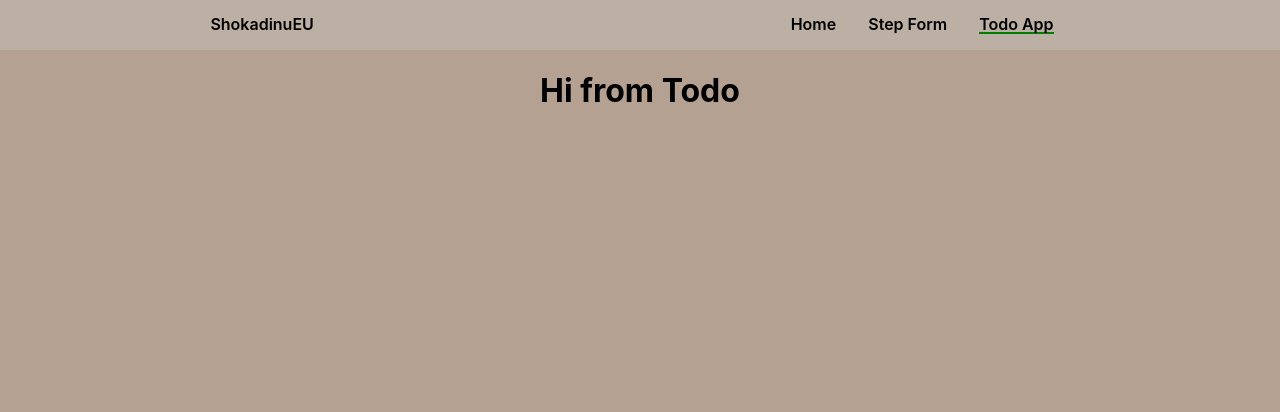
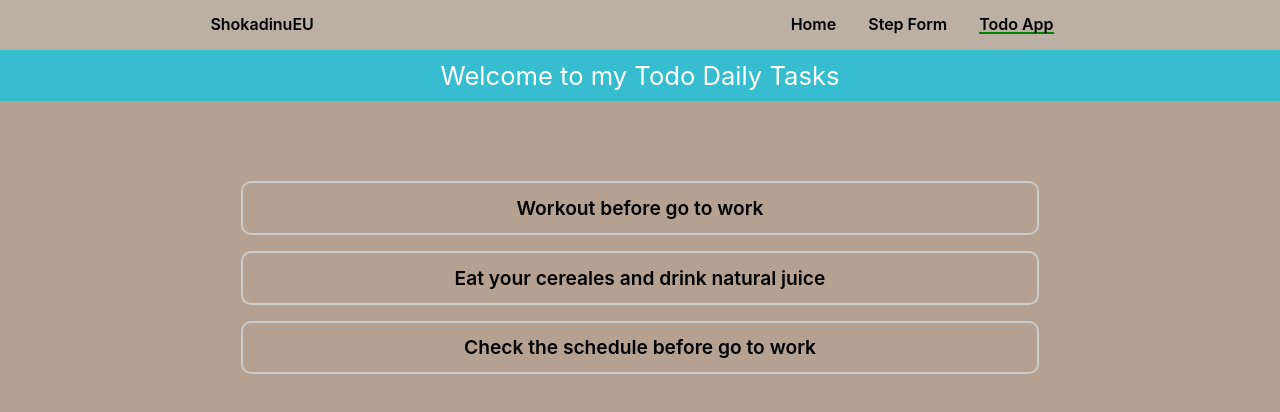
Before and after one commit to ShokadinuEU/react-cool-apps, a React (Create React App) app: page /todo-app in a window 1280 px wide. Shown: the top 412 px of the page. Built offline with nearby package versions, Linux system fonts and the light colour scheme.

Commit message:
implement the basic structure, style and logic of todo app section

```diff
--- /dev/null
+++ b/src/components/TodoApp/Tasks.js
@@ -0,0 +1,23 @@
+import React from 'react'
+import './todo-app.scss'
+
+function Tasks({tasks, deleteTask}) {
+  const taskList =  tasks.length ? (
+    tasks.map(task => {
+      return(
+        <div onClick={() => {deleteTask(task.id)}} className="single-task" key={task.id}>
+          <span className="task-content">{task.task}</span>
+        </div>
+      )
+    })
+  ) : (
+    <h3 className="tasks-finish">Yay.. you're good to go to work now!</h3>
+    )
+  return (
+    <div className="tasks-wrapper">
+      {taskList}
+    </div>
+  )
+}
+
+export default Tasks
--- a/src/components/TodoApp/TodoApp.js
+++ b/src/components/TodoApp/TodoApp.js
@@ -1,10 +1,31 @@
 import React, { Component } from 'react'
+import './todo-app.scss'
+import Tasks from './Tasks'
+
 
 class TodoApp extends Component {
+  state = {
+    tasks: [
+      {id: 1, task: "Workout before go to work"},
+      {id: 2, task: "Eat your cereales and drink natural juice"},
+      {id: 3, task: "Check the schedule before go to work"}
+    ]
+  }
+
+  deleteTask = (id) => {
+    const tasks = this.state.tasks.filter(task => {
+      return task.id !== id
+    })
+    this.setState({
+      tasks
+    })
+  }
+
   render() {
     return (
       <div>
-        <h1>Hi from Todo</h1>
+        <h1 className="app-header">Welcome to my Todo Daily Tasks</h1>
+        <Tasks tasks={this.state.tasks} deleteTask={this.deleteTask} />
       </div>
     )
   }
--- /dev/null
+++ b/src/components/TodoApp/todo-app.scss
@@ -0,0 +1,39 @@
+.app-header {
+  margin-top: 0;
+  background-color: rgb(54, 189, 207);
+  padding: 0.4em;
+  color: #fff;
+  font-weight: 400;
+  font-size: 1.6em;
+}
+
+.tasks-wrapper {
+  margin-top: 5em;
+}
+
+.single-task {
+  margin: 1em auto;
+  padding: 0.8em;
+  border: 2px solid #ccc;
+  width: 60%;
+  border-radius: 10px;
+  &:hover {
+    cursor: pointer;
+    background-color: rgba(6, 134, 134, 0.473);
+  }
+}
+
+.task-content {
+  font-size: 1.2em;
+  font-weight: 600;
+}
+
+.tasks-finish {
+  font-size: 1.6em;
+  color: rgb(36, 226, 11);
+  background-color: rgb(119, 117, 117);
+  width: 70%;
+  margin: 0 auto;
+  padding: 0.5em 0;
+  border-radius: 15px;
+}
--- a/src/components/home/Navbar.js
+++ b/src/components/home/Navbar.js
@@ -7,11 +7,11 @@ export default function Navbar() {
       <div className="navbar-main">
         <div className="navbar-wrapper">
           <div className="navbar-brand">
-            <span>ShokadinuEU</span>
+            <a href="https://shokadinueu.github.io/react-cool-apps/">ShokadinuEU</a >
           </div>
           <div className="navbar-menu">
             <ul className="menu-list">
-              <li className="menu-link"><NavLink className="link" exact to="/">Home</NavLink></li>
+              <li className="menu-link"><a href="https://shokadinueu.github.io/react-cool-apps/">Home</a ></li>
               <li className="menu-link"><NavLink className="link" to="/user-form">Step Form</NavLink></li>
               <li className="menu-link"><NavLink className="link" to="/todo-app">Todo App</NavLink></li>
             </ul>
--- a/src/components/home/home.scss
+++ b/src/components/home/home.scss
@@ -11,11 +11,20 @@
   margin-top: 1em;
   cursor: pointer;
 }
+.navbar-brand a {
+  text-decoration: none;
+  color: #000;
+}
 
 .menu-link {
   display: inline-flex;
   list-style: none;
   padding: 0 1em;
+}
+
+.menu-link a {
+  text-decoration: none;
+  color: #000;
 }
 
 .link {
```
